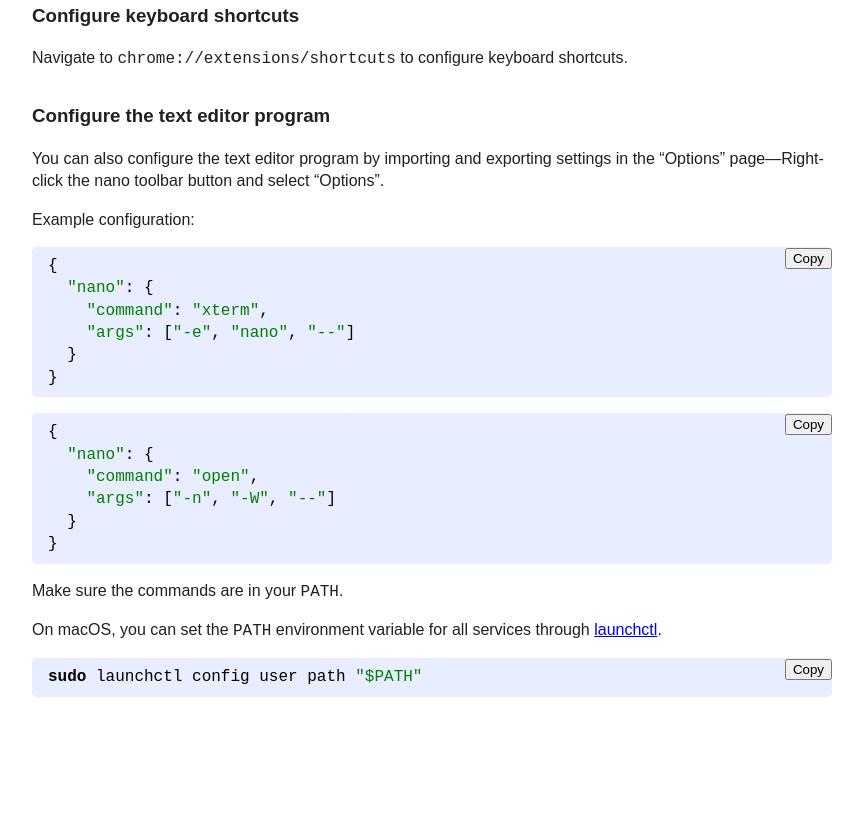
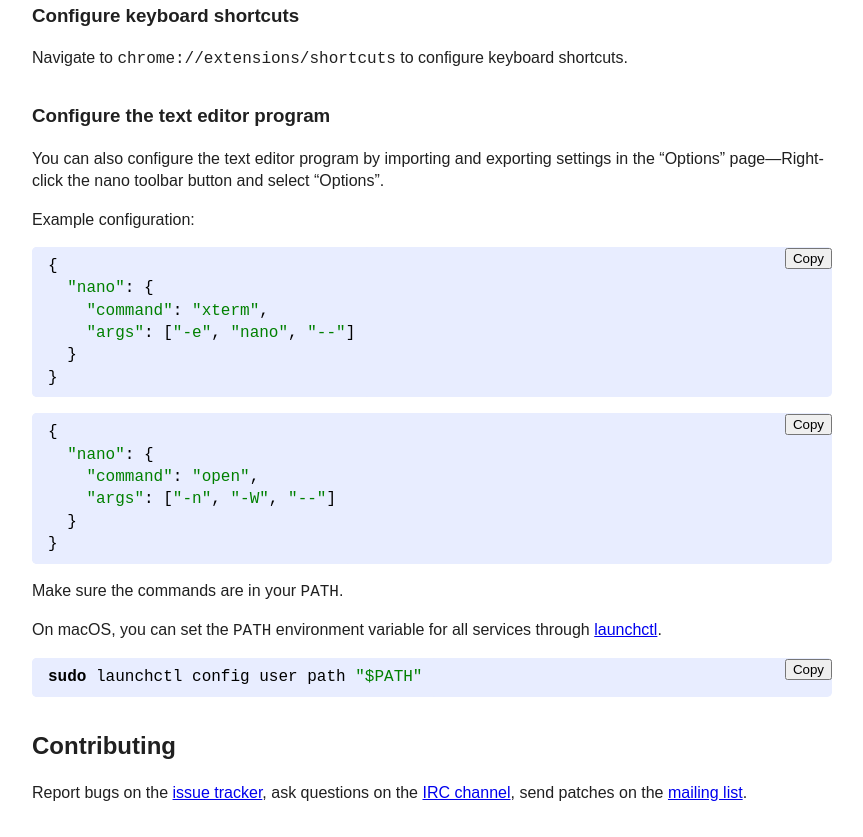
Before and after one commit to taupiqueur/chrome-nano, a browser extension: page src/manual/manual.html in a window 1280 px wide. Shown: the part 544-1381 px from the top of the page, without its empty margins (208-1071 px from the left). Before the commit the page ends 1273 px from the top, so only its background shows below. Drawn offline with Linux system fonts and the light colour scheme.

Commit message:
Add contributing section to manual

```diff
--- a/src/manual/manual.html
+++ b/src/manual/manual.html
@@ -158,6 +158,18 @@
           </div>
         </section>
       </section>
+      <section id="contributing">
+        <h2>
+          <a href="#contributing">
+            Contributing
+          </a>
+        </h2>
+        <p>
+          Report bugs on the <a href="https://github.com/taupiqueur/chrome-nano/issues">issue tracker</a>,
+          ask questions on the <a href="https://web.libera.chat/gamja/#taupiqueur">IRC channel</a>,
+          send patches on the <a href="https://github.com/taupiqueur/chrome-nano/pulls">mailing list</a>.
+        </p>
+      </section>
     </main>
     <script type="module" src="manual.js"></script>
   </body>
```
